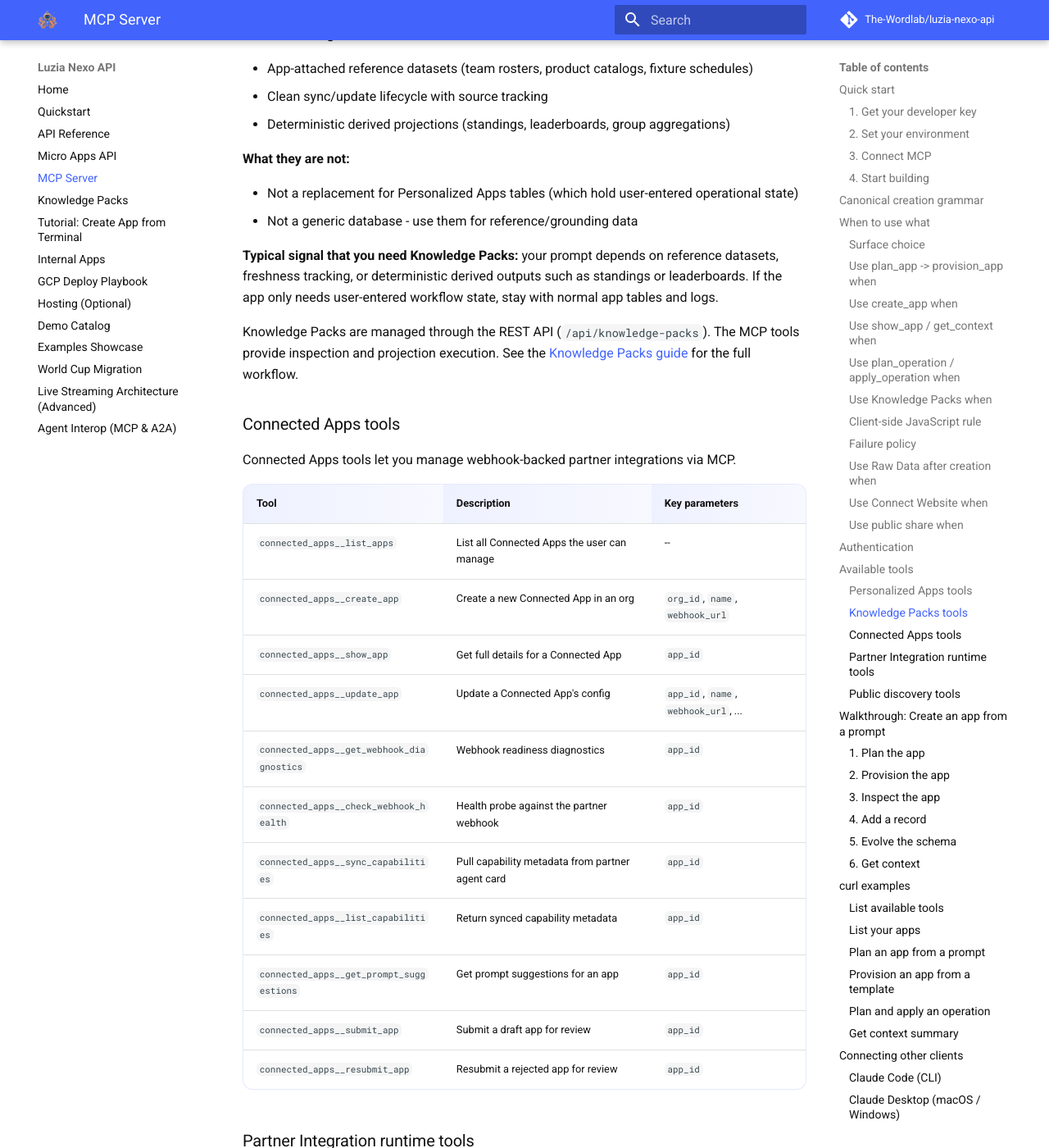
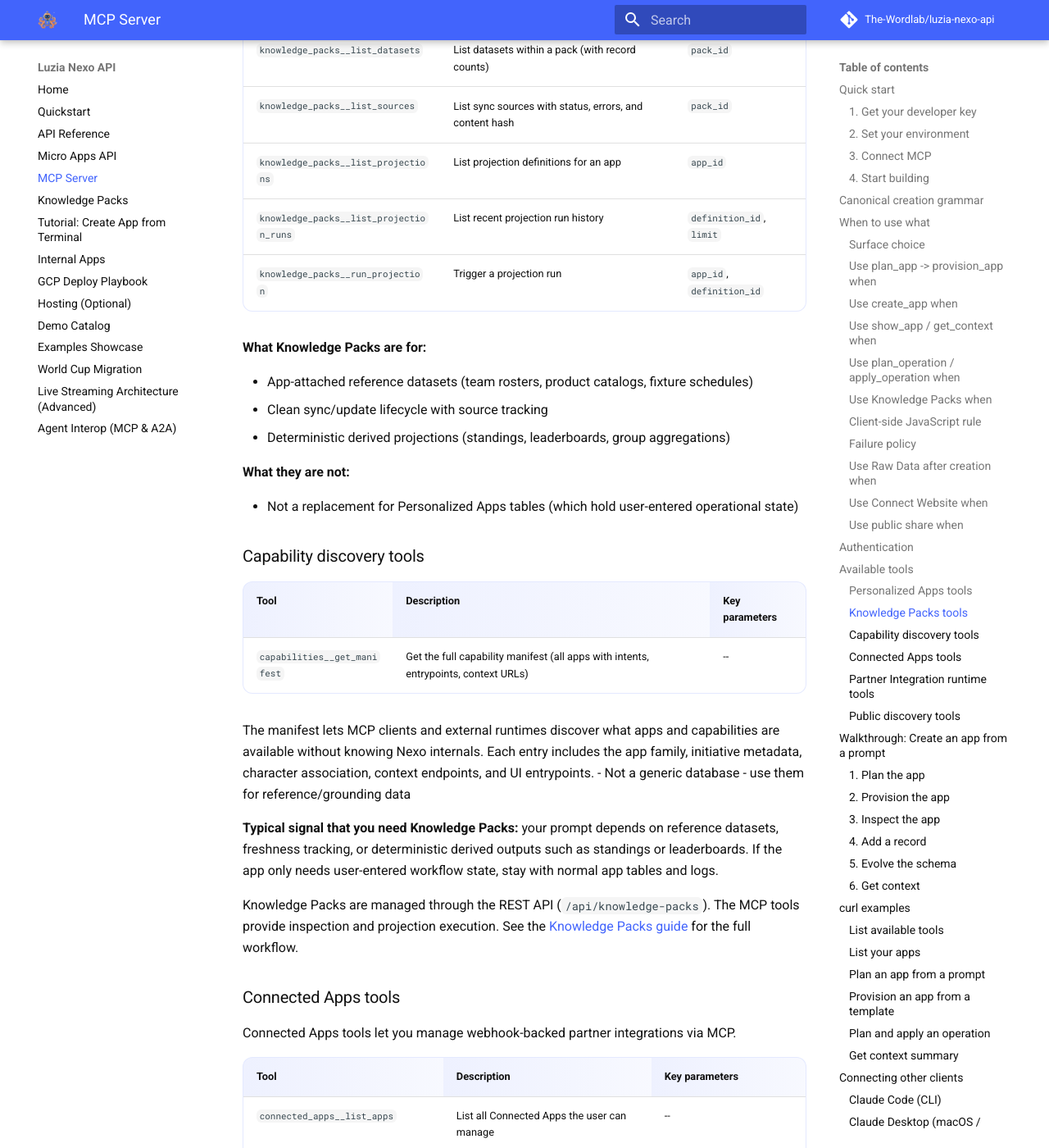
Before and after one commit to The-Wordlab/luzia-nexo-api, an MkDocs documentation site: the page built from docs/mcp.md, in a window 1280 px wide and 1400 px high, scrolled down 7959 px. Shown: the whole window at 82% size. Built offline with MkDocs 1.6.1 and Material for MkDocs 9.7.7, drawn with Linux system fonts in a browser that asks for light colours; comment, search, counter and statistics services are not loaded; some of the changed text lies outside the part shown.

Commit message:
docs: add provision_app_schema, export_app, and capability manifest to MCP tools
New tools from DX1 and C1 sprints:
- micro_apps__provision_app_schema: one-call app creation with full schema
- micro_apps__export_app: export for environment promotion
- capabilities__get_manifest: discover all apps and capabilities

Co-Authored-By: Claude Opus 4.6 (1M context) <noreply@anthropic.com>

```diff
--- a/docs/mcp.md
+++ b/docs/mcp.md
@@ -3,6 +3,13 @@
 Nexo exposes an MCP server at `/mcp` (Streamable HTTP). Connect any MCP client to
 create and manage Personalized Apps through natural conversation, or invoke Partner
 Integration tools programmatically.
+
+For builders, the important mental model is:
+
+- Nexo is the backend/runtime layer
+- MCP is the black-box creation and control seam
+- the resulting app can also have durable runtime UI, not only headless tool
+  behavior
 
 ## Quick start
 
@@ -102,6 +109,10 @@ Use the same underlying app contract, but choose the right surface explicitly:
 
 Do not invent a second creation story. Builder and MCP should both follow the
 same creation grammar.
+
+Strategically, this means Nexo can act as more than a CRUD backend. It can be
+the layer where Luzia gains new app-backed capabilities with durable state and
+runtime UI, while MCP stays the builder-facing control surface.
 
 For custom frontends, the intended direction is:
 
@@ -234,6 +245,8 @@ backend MCP host can return `406 Not Acceptable`.
 | `micro_apps__bulk_update_records` | Update multiple records in one call (max 100) | `app_id`, `table_key`, `updates` |
 | `micro_apps__bulk_delete_records` | Soft-delete multiple records in one call (max 100) | `app_id`, `table_key`, `record_ids` |
 | `micro_apps__aggregate_records` | Run server-side aggregations (count, sum, avg, min, max, count_distinct) with optional group_by | `app_id`, `table_key`, `aggregations`, `group_by` |
+| `micro_apps__provision_app_schema` | Create an app with full schema in one call (tables, fields, KP, datasets) | `name`, `tables`, `knowledge_pack` |
+| `micro_apps__export_app` | Export an app's schema in provision-compatible format (for environment promotion) | `app_id` |
 
 **Creation paths:**
 
@@ -274,6 +287,17 @@ Knowledge Packs let you attach reference data to apps and compute derived output
 **What they are not:**
 
 - Not a replacement for Personalized Apps tables (which hold user-entered operational state)
+
+### Capability discovery tools
+
+| Tool | Description | Key parameters |
+|---|---|---|
+| `capabilities__get_manifest` | Get the full capability manifest (all apps with intents, entrypoints, context URLs) | -- |
+
+The manifest lets MCP clients and external runtimes discover what apps and
+capabilities are available without knowing Nexo internals. Each entry includes
+the app family, initiative metadata, character association, context endpoints,
+and UI entrypoints.
 - Not a generic database - use them for reference/grounding data
 
 **Typical signal that you need Knowledge Packs:** your prompt depends on
```
Also changed, not shown: other parts of docs/mcp.md (+1 -1 lines).
